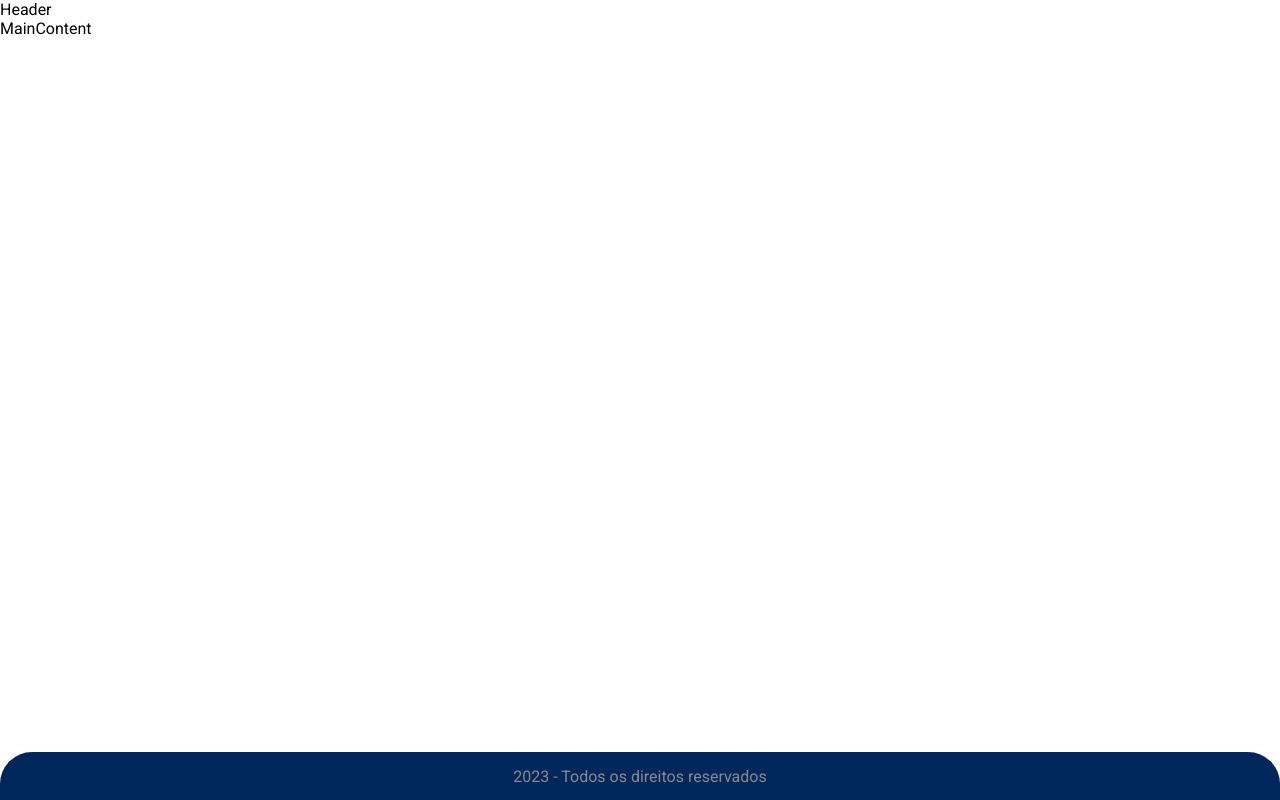
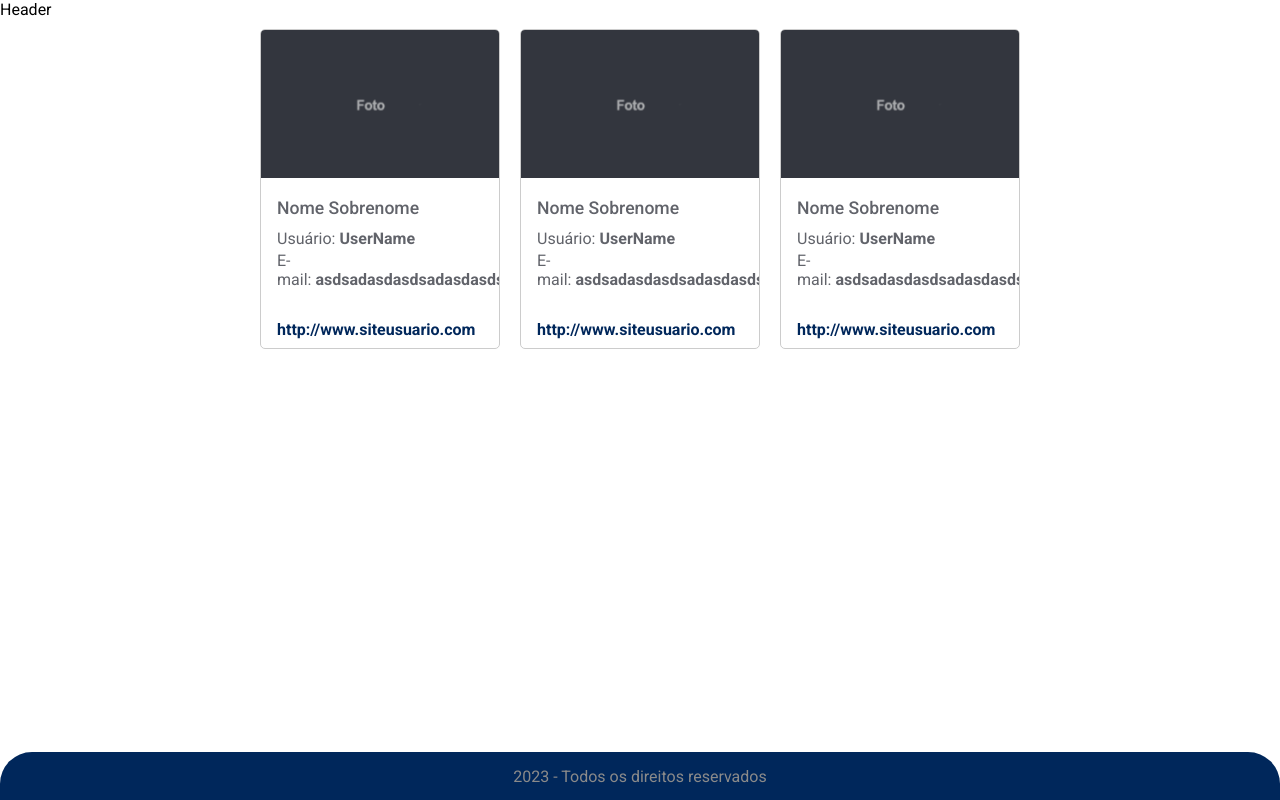
Before and after one commit to Guarino03/teste-igrejadagraca, a React (Vite) app: page / in a window 1280 px wide. Built offline with nearby package versions, Linux system fonts and the light colour scheme.

Commit message:
criação do card

```diff
--- a/index.html
+++ b/index.html
@@ -6,7 +6,7 @@
     <link rel="preconnect" href="https://fonts.gstatic.com" crossorigin />
     <link rel="icon" type="image/svg+xml" href="/vite.svg" />
     <meta name="viewport" content="width=device-width, initial-scale=1.0" />
-    <link href="https://fonts.googleapis.com/css2?family=Roboto:wght@400;700&display=swap" rel="stylesheet" />
+    <link href="https://fonts.googleapis.com/css2?family=Roboto:wght@400;500;700&display=swap" rel="stylesheet" />
     <title>Vite + React</title>
   </head>
   <body>
--- /dev/null
+++ b/src/components/Card/Card.jsx
@@ -0,0 +1,35 @@
+import React from 'react'
+import styles from "./Card.module.css";
+import foto from '../../assets/foto.png'
+
+export function Card() {
+  return (
+    <div className={styles.card}>
+        <div className={styles.img}>
+            <img src={foto} className={styles.cardImg} alt="" srcset="" />
+        </div>
+        <div className={styles.info}>
+           <div>
+                <h1 className={styles.nome}>Nome Sobrenome</h1>
+                <div>
+                    <span className={styles.label}>
+                        Usuário:
+                    </span>
+                    <strong>
+                        UserName
+                    </strong>
+                </div>
+                <div>
+                    <span className={styles.label}>
+                        E-mail:
+                    </span>
+                    <strong>
+                        asdsadasdasdsadasdasdsasda@dominio.com
+                    </strong>
+                </div>
+           </div>
+            <a href="">http://www.siteusuario.com</a>
+        </div>
+    </div>
+  )
+}
--- /dev/null
+++ b/src/components/Card/Card.module.css
@@ -0,0 +1,44 @@
+.card {
+    border: 1px solid #ccc;
+    border-radius: 5px;
+    margin: 10px;
+    width: 15rem;
+    height: 20rem;
+    overflow: hidden;
+}
+
+.cardImg {
+    max-width: 100%;
+    max-height: 100%;
+}
+
+.info {
+    color: #61636A;
+    padding: 1rem;
+    display: flex;
+    flex-direction: column;
+    justify-content: space-between;
+    flex-grow: 1;
+    position: relative;
+}
+
+.info div {
+    margin-bottom: .2rem;
+}
+
+.nome {
+    font-size: 1.1rem;
+    font-weight: 500;
+    margin-bottom: 0.7rem;
+}
+
+.label {
+    margin-right: .25rem;
+}
+
+.info a {
+    font-weight: bold;
+    text-decoration: none;
+    color: #00275B;
+    margin-top: 1.5rem;
+}
--- a/src/components/Footer/Footer.jsx
+++ b/src/components/Footer/Footer.jsx
@@ -3,8 +3,8 @@ import styles from './Footer.module.css'
 
 export function Footer() {
   return (
-    <div className={styles.footer}>
+    <footer className={styles.footer}>
       <span>{new Date().getFullYear()} - Todos os direitos reservados</span>
-    </div>
+    </footer>
   )
 }
--- a/src/components/MainContent/MainContent.jsx
+++ b/src/components/MainContent/MainContent.jsx
@@ -1,8 +1,14 @@
 import React from 'react'
 import styles from "./MainContent.module.css"
+import { Card } from '../Card/Card'
 
 export function MainContent() {
   return (
-    <div className={styles.mainContent}>MainContent</div>
+    <main className={styles.mainContent}>
+      <Card/>
+      <Card/>
+      <Card/>
+
+    </main>
   )
 }
--- a/src/components/MainContent/MainContent.module.css
+++ b/src/components/MainContent/MainContent.module.css
@@ -1,3 +1,6 @@
 .mainContent {
     flex: 1;
+    display: flex;
+    justify-content: center;
+    flex-wrap: wrap;
 }
```
Also changed, not shown: src/assets/foto.png (added).
